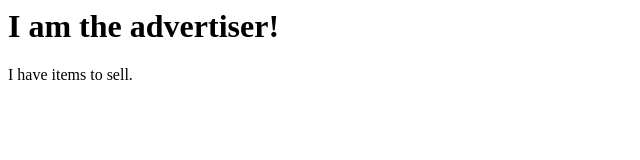
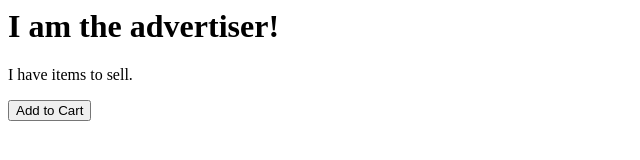
Before and after one commit to dehowell/webkit-privacy-attribution, a plain HTML site: page shop.example/index.html in a window 1280 px wide. Shown: the whole page, without its empty margins (0-640 px from the left). Drawn offline with Linux system fonts and the light colour scheme.

Commit message:
Add conversion pixel

```diff
--- a/shop.example/index.html
+++ b/shop.example/index.html
@@ -1,7 +1,15 @@
 <body>
-	<h1>I am the advertiser!</h1>
-	<p>I have items to sell.</p>
-	<div>
-
-	</div>
+  <h1>I am the advertiser!</h1>
+  <p>I have items to sell.</p>
+  <div>
+    <form onsubmit="trackConversion()">
+      <input type="submit" value="Add to Cart" />
+    </form>
+  </div>
+  <script type="text/javascript">
+    trackConversion = function() {
+      console.log("Whoa you converted!");
+      window.location = "/converted.html";
+    };
+  </script>
 </body>
```
Also changed, not shown: shop.example/converted.html (added, +2 -0 lines), 1 other file.
